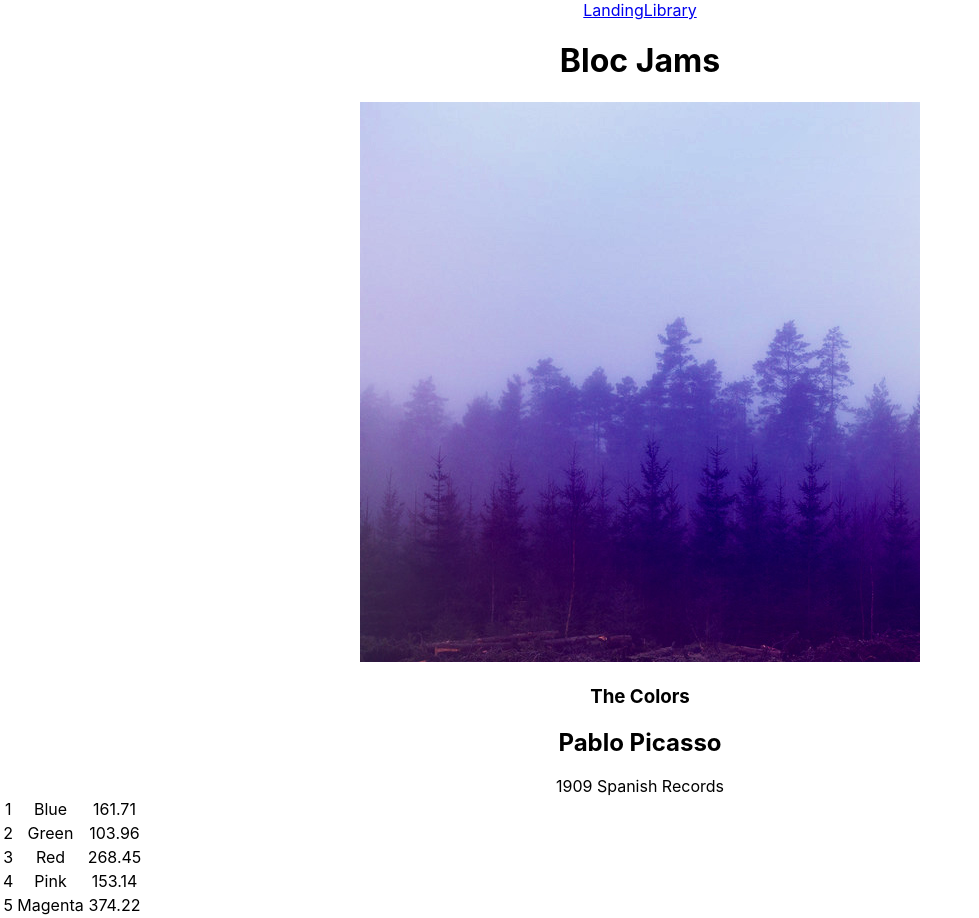
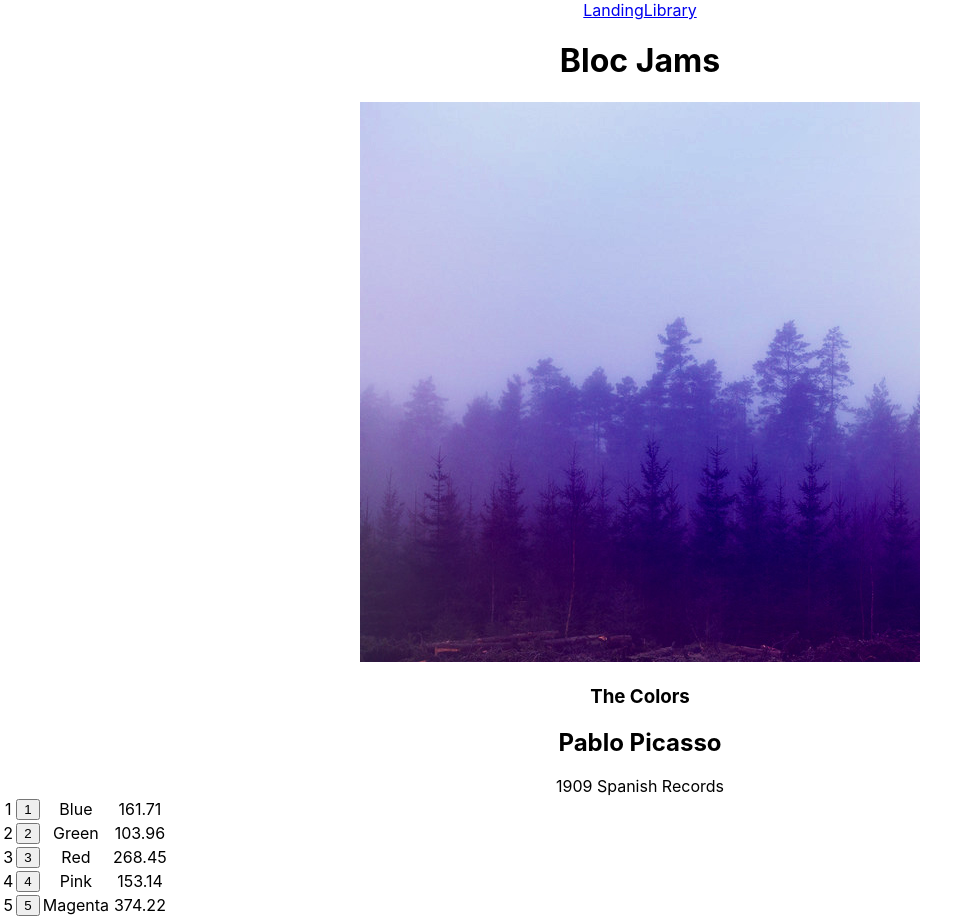
Before and after one commit to Amac238/bloc-jams-react, a React (Create React App) app: page /album/the-colors in a window 1280 px wide. Shown: the whole page, without its empty margins (0-979 px from the left). Built offline with nearby package versions, Linux system fonts and the light colour scheme.

Commit message:
edits done

```diff
--- a/src/components/Album.js
+++ b/src/components/Album.js
@@ -88,12 +88,12 @@ class Album extends Component {
                                 onMouseLeave={() => this.handleMouseLeave()}
                                 onClick={() => this.handleSongClick(song)} >
                                 <td>{this.hoverIcon(song, index)}</td>
-                               {/*      <button>
+                               {      <button>
                                         <span className="songNumber">{index+1}</span>
                                         <span className="ion-play"></span>
                                         <span className="ion-pause"></span>
                                     </button>
-                                </td>  */}
+                                  }
                                 <td className="song-title">{song.title}</td>
                                 <td className="song-duration">{song.duration}</td>
                             </tr>
```
